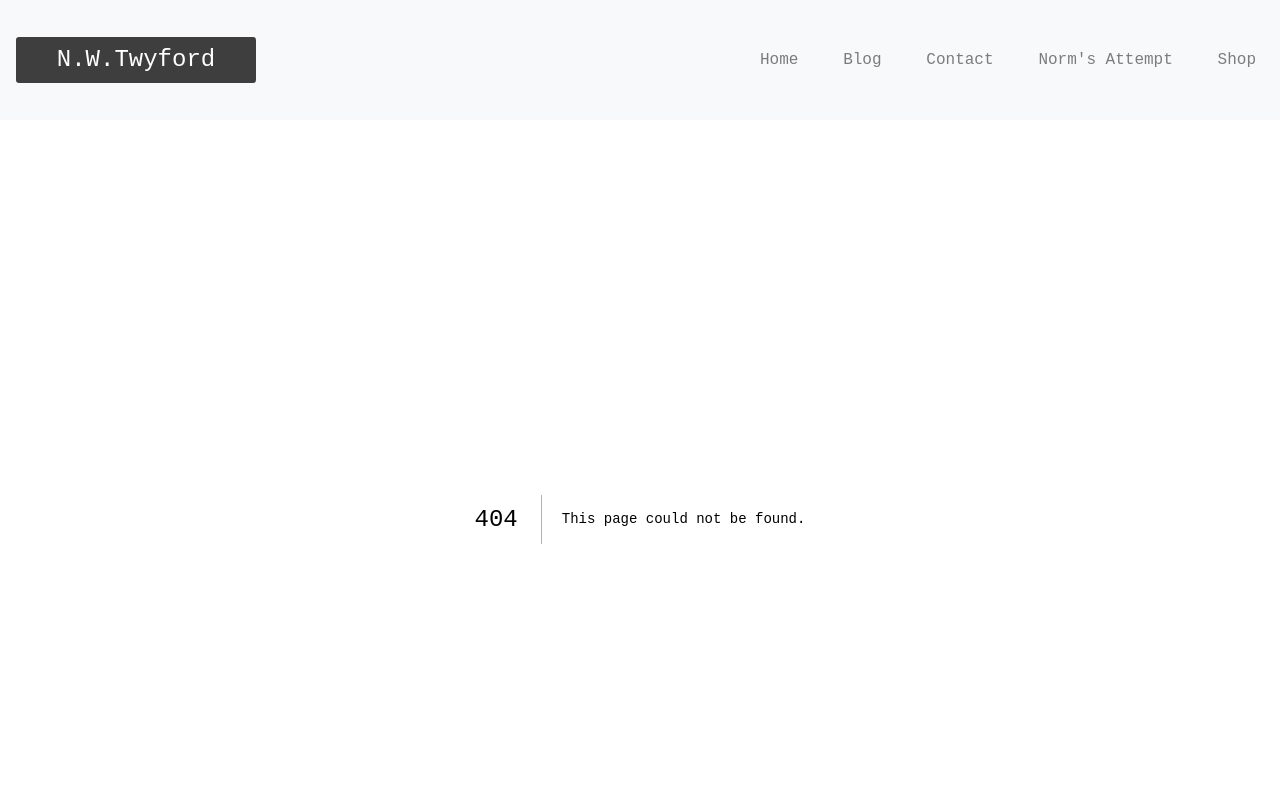
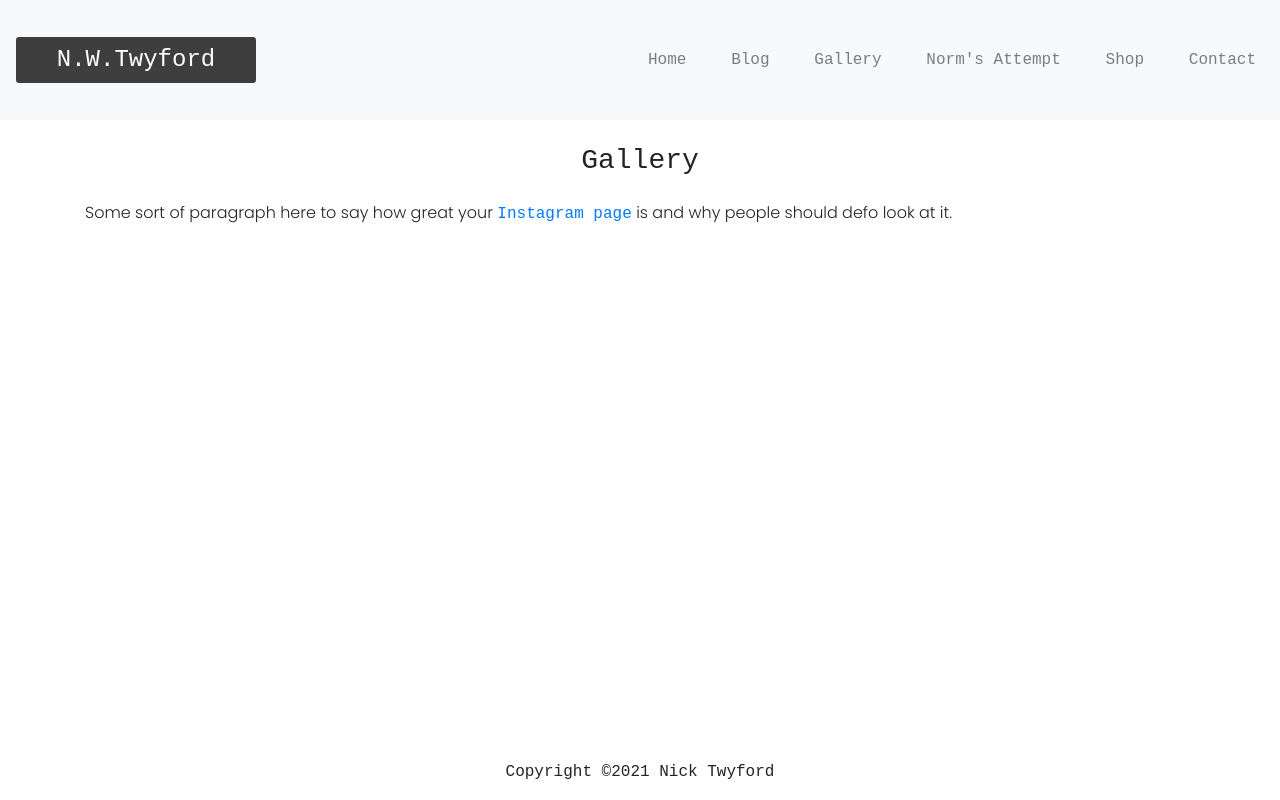
Before and after one commit to Lumsden-Digital/laura-lumsden-coffee, a Next.js app: page /gallery in a window 1280 px wide. Before the commit this address had no page. Shown: the top 800 px of the page. Built offline with nearby package versions, Linux system fonts and the light colour scheme; a web font is replaced by a local one.

Commit message:
added gallery page with placeholder paragraph and link to Instagram; added year to copyright on footer; swapped header links order

```diff
--- a/components/Footer.js
+++ b/components/Footer.js
@@ -6,7 +6,7 @@ const Footer = () => {
             <Container>
                 <Row>
                     <Col className='text-center py-3'>
-                        Copyright &copy; Nick Twyford
+                        Copyright &copy;{new Date().getFullYear()} Nick Twyford
                     </Col>
                 </Row>
             </Container>
--- a/components/Header.js
+++ b/components/Header.js
@@ -35,9 +35,10 @@ const Header = () => {
                     <Nav className="ml-auto">
                         <Link href='/' passHref><Nav.Link style={navlink}>Home</Nav.Link></Link>
                         <Link href='/blog' passHref><Nav.Link style={navlink}>Blog</Nav.Link></Link>
-                        <Link href='/contact' passHref><Nav.Link style={navlink}>Contact</Nav.Link></Link>
+                        <Link href='/gallery' passHref><Nav.Link style={navlink}>Gallery</Nav.Link></Link>
                         <Link href='/norms-attempt' passHref><Nav.Link style={navlink}>Norm's Attempt</Nav.Link></Link>
                         <Link href='/shop' passHref><Nav.Link style={navlink}>Shop</Nav.Link></Link>
+                        <Link href='/contact' passHref><Nav.Link style={navlink}>Contact</Nav.Link></Link>
                     </Nav>
                 </Navbar.Collapse>
             </Navbar>
--- /dev/null
+++ b/pages/gallery/index.js
@@ -0,0 +1,23 @@
+import React from 'react'
+import Head from 'next/head'
+import { Container } from 'react-bootstrap'
+
+const Gallery = () => {
+
+    const instaUrl = 'https://www.instagram.com/nwtwyford/'
+
+    return (
+        <div>
+            <Head>
+                <title>Gallery</title>
+                <meta name="viewport" content="initial-scale=1.0, width=device-width" />
+            </Head>
+            <Container>
+                <h3 className="section-header my-4">Gallery</h3>
+                <p>Some sort of paragraph here to say how great your <a href={instaUrl} target='_blank'>Instagram page</a> is and why people should defo look at it.</p>
+            </Container>
+        </div>
+    )
+}
+
+export default Gallery
```
